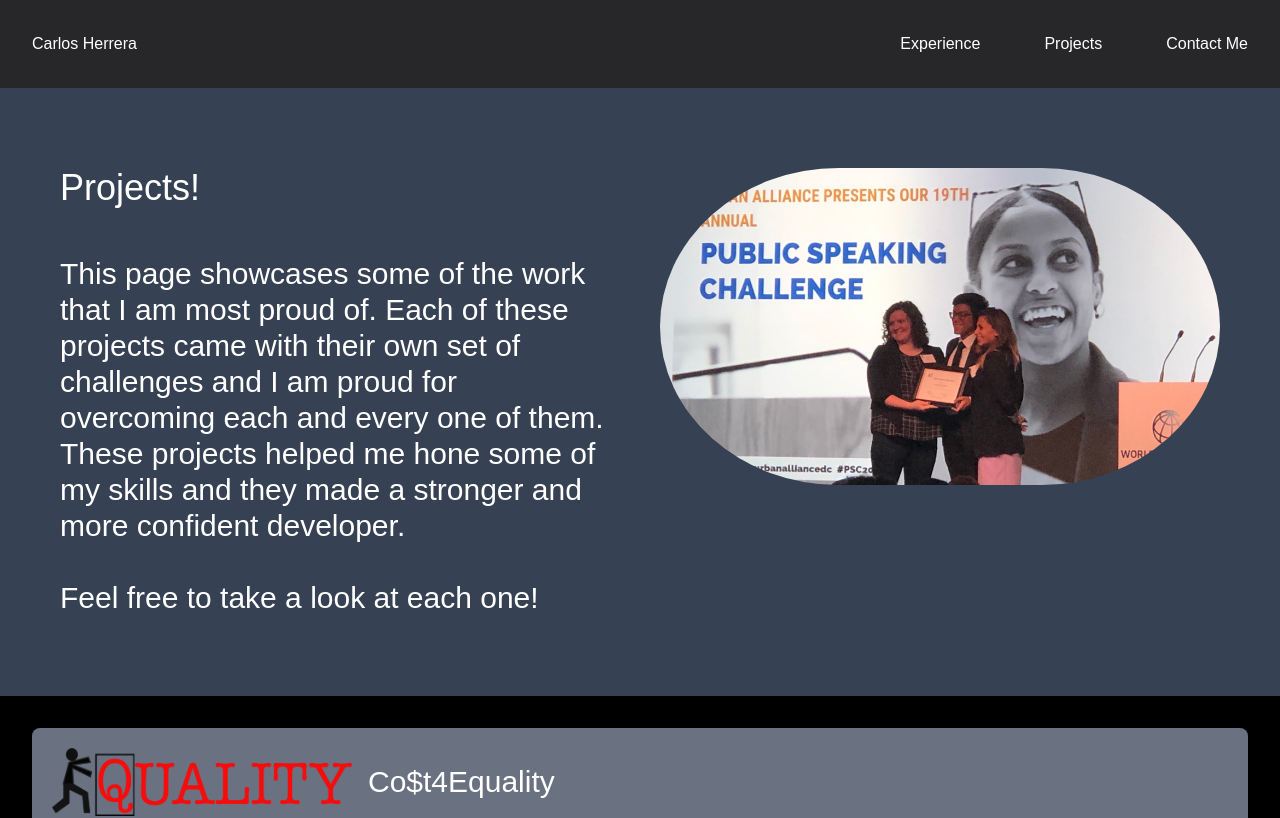
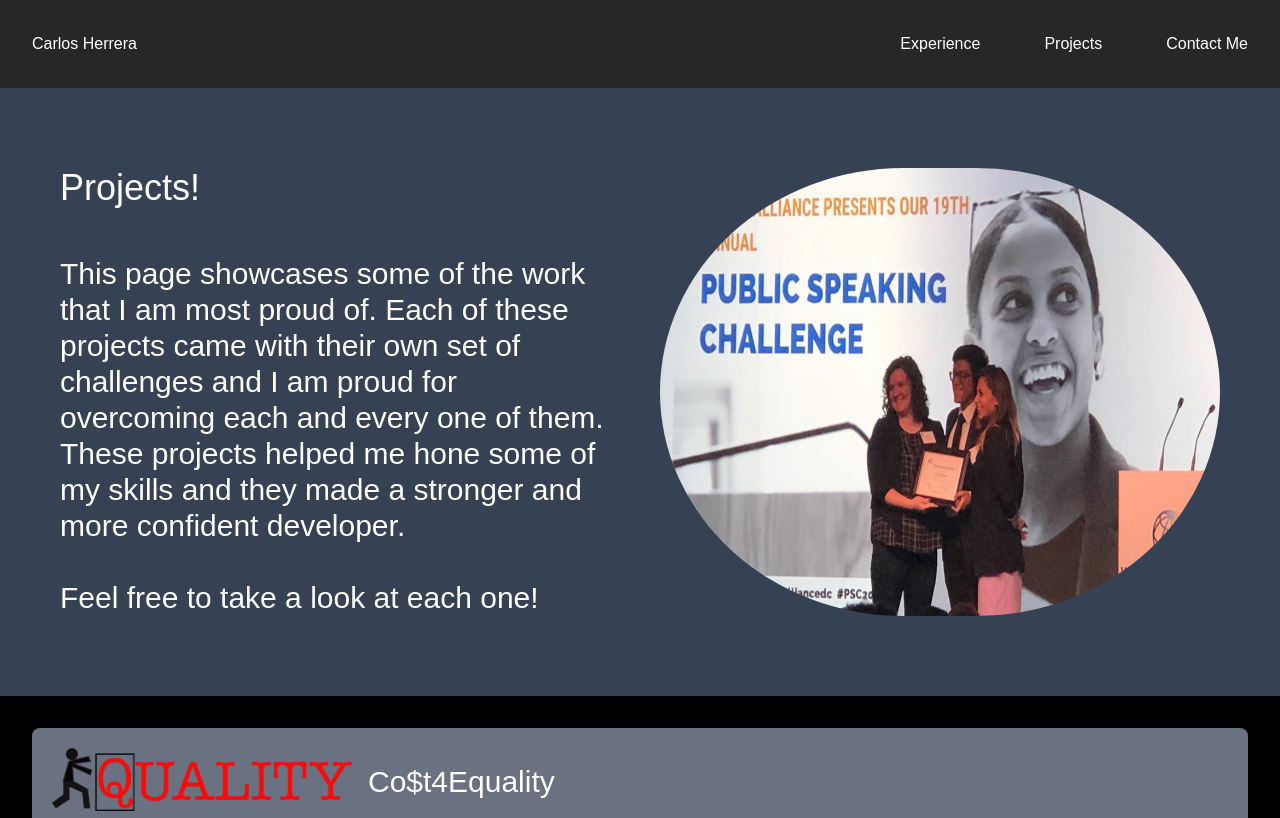
Before and after one commit to CarHerrera/Portfolio, a Next.js app: page /portfolio/projects in a window 1280 px wide. Shown: the top 818 px of the page. Built offline with nearby package versions, Linux system fonts and the light colour scheme.

Commit message:
changed to json and trying to fix assets issue

```diff
--- a/app/page.tsx
+++ b/app/page.tsx
@@ -1,4 +1,5 @@
 import projectsJson from '../public/projects.json';
+import Image from 'next/image';
 const projects = projectsJson;
 function BulletList({list}:{list:String[]}){
   const listItems = list.map(item =>
@@ -11,7 +12,7 @@ export default function Page(){
     const gridItems = projects.map(project =>
     <div key ={project.id} className="bg-gray-500 m-8 p-5 rounded-lg">
       <div className="flex">
-        <a href={project.github} target="_blank"><img className="inline-block" src={project.img} height={project.height} width={project.width}></img></a>
+        <a href={project.github} target="_blank"><Image className="inline-block" src={project.img} height={project.height} width={project.width} alt={project.alt}/></a>
         <div><h2 className="text-3xl m-4">{project.projName}</h2></div>
       </div>
       <br/>
@@ -53,8 +54,8 @@ export default function Page(){
                     </p>
                 </div>
             </div>
-            <div>
-                <img className="rounded-full mx-auto px-5 py-10" src={"/portfolio/me.png"} />
+            <div className="relative">
+                <Image className="rounded-full mx-auto px-5 py-10" src={"/portfolio/me.png"} alt="A picture of me" fill={true}/>
             </div>
             </div>
         <div className="hidden grid-cols-2 bg-black text-white md:grid">
--- a/app/projects/page.tsx
+++ b/app/projects/page.tsx
@@ -1,9 +1,9 @@
 import Image from "next/image";
-import Projects from "../ui/projects"
+import Projects from "../ui/projects";
 export default function Home() {
   return (
     <div>
-        <div className="hidden h-1/2 grid-cols-2 bg-gray-700 p-10 text-white md:grid">
+        <div className="hidden h-1/3 grid-cols-2 bg-gray-700 p-10 text-white md:grid">
             <div className="px-5 py-10">
                   <p className="text-4xl">Projects!</p>
                   <br></br>
@@ -15,8 +15,8 @@ export default function Home() {
                     Feel free to take a look at each one!
                     </p>
             </div>
-            <div>
-                <img className="rounded-full mx-auto px-5 py-10" src={"/portfolio/me.png"} />
+            <div className="relative">
+                <Image className="rounded-full mx-auto px-5 py-10" src={"/portfolio/me.png"} alt="A picture of me" fill={true}/>
             </div>
         </div>
         <Projects/>
--- a/app/ui/edu.tsx
+++ b/app/ui/edu.tsx
@@ -1,3 +1,4 @@
+import Image from 'next/image';
 const schools = [
     {
         id:0,
@@ -29,13 +30,15 @@ const schools = [
 export default function Timeline() {
   // ...
   const size = 175;
-  const listItems = schools.map(school => {
-    if(school.id === (schools.length-1)){
-        return <li key={school.id} className="">
+  const listItems = schools.map(school =>
+    <li key={school.id} className="">
         <div className="flex bl-4 mt-4">
-                  {/* <div className="absolute mt-10 left-33.5 border-gray-50 border-l-3 h-50"></div> */}
-                  <div className="last-of-type:hidden ml-30 absolute w-10 h-10 bg-gray-200 rounded-full mt-6.5 -start-1.5 border border-white dark:border-gray-900 dark:bg-gray-700"></div>
-                  <img className ="rounded-full ml-15" src={school.img} width={size} height={size} alt={school.alt}/>
+          { school.id != (schools.length-1) &&
+              <div className="absolute mt-10 left-33.5 border-gray-50 border-l-3 h-45"></div>
+          }
+
+          <div className="ml-30 absolute w-10 h-10 bg-gray-200 rounded-full mt-6.5 -start-1.5 border border-white dark:border-gray-900 dark:bg-gray-700"></div>
+          <Image className ="rounded-full ml-15" src={school.img} width={size} height={size} alt={school.alt}/>
 
           <div className="mt-4 ml-7">
             <p className="text-2xl">{school.name}</p>
@@ -46,24 +49,7 @@ export default function Timeline() {
 
         </div>
       </li>
-    } else {
-        return <li key={school.id} className="">
-                <div className="flex bl-4 mt-4">
-                  <div className="absolute mt-10 left-33.5 border-gray-50 border-l-3 h-45"></div>
-                  <div className="ml-30 absolute w-10 h-10 bg-gray-200 rounded-full mt-6.5 -start-1.5 border border-white dark:border-gray-900 dark:bg-gray-700"></div>
-                  <img className ="rounded-full ml-15" src={school.img} width={size} height={size} alt={school.alt}/>
 
-                  <div className="mt-4 ml-7">
-                    <p className="text-2xl">{school.name}</p>
-                    <p className="text-2xl">{school.title}</p>
-                  </div>
-                  <div className="flex-grow"></div>
-                  <div className="text-2xl mt-4">{school.time}</div>
-
-                </div>
-            </li>
-    }
-  }
 
   );
   return <ul>{listItems}</ul>
--- a/app/ui/nav.tsx
+++ b/app/ui/nav.tsx
@@ -9,10 +9,10 @@ export default function Nav() {
   return (
     <nav>
         <div className="flex-row hidden grid grid-cols-2 bg-zinc-800 text-white md:flex">
-            <a className="" href="/portfolio">
+            <Link className="" href="/">
             <div className="hover:bg-blue-100 px-8 py-8">
                 Carlos Herrera
-            </div></a>
+            </div></Link>
             <div className="flex-grow"></div>
             <div className= "flex-none flex-row right-full place-content-end">
                 <a className="float-right  px-8 py-8 hover:bg-blue-100" onClick={() => setShowModal(true)}>Contact Me</a>
@@ -23,8 +23,8 @@ export default function Nav() {
                     </div>,
                   document.body
                   )}
-                  <a className="float-right px-8 py-8 hover:bg-blue-100" href="/portfolio/projects">Projects</a>
-                  <a className="float-right  px-8 py-8 hover:bg-blue-100" href="/portfolio/experience">Experience</a>
+                  <Link className="float-right px-8 py-8 hover:bg-blue-100" href="/projects">Projects</Link>
+                  <Link className="float-right  px-8 py-8 hover:bg-blue-100" href="/experience">Experience</Link>
             </div>
         </div>
     </nav>
--- a/app/ui/projects.tsx
+++ b/app/ui/projects.tsx
@@ -1,5 +1,6 @@
 import Link from 'next/link'
 import projectsJson from '../../public/projects.json';
+import Image from 'next/image';
 const projects = projectsJson;
 
 function BulletList({list}:{list:String[]}){
@@ -14,7 +15,7 @@ export default function Projects() {
   const gridItems = projects.map(project =>
     <div key ={project.id} className="bg-gray-500 m-8 p-5 rounded-lg">
       <div className="flex">
-        <img className="inline-block" src={project.img} height={project.height} width={project.width}></img>
+        <a href={project.github} target="_blank"><Image className="inline-block" src={project.img} height={project.height} width={project.width} alt={project.alt}/></a>
         <div><h2 className="text-3xl m-4">{project.projName}</h2></div>
       </div>
       <br/>
--- a/app/ui/work.tsx
+++ b/app/ui/work.tsx
@@ -1,50 +1,5 @@
-const jobs = [
-    {
-        id:0,
-        name:"University of Maryland Police Department, Security Operation Center",
-        title:"Lead Security Monitor",
-        time: "August 2023 - Present",
-        img: '/portfolio/UMD_SEAL.png',
-        alt:"University of Maryland seal",
-        loc:"College Park"
-    },
-    {
-        id:1,
-        name:"University of Maryland Police Department, Security Operation Center",
-        title:"Security Monitor",
-        time: "April 2022 - August 2023",
-        img: '/portfolio/UMD_SEAL.png',
-        alt:"University of Maryland seal",
-        loc:"College Park"
-    },
-    {
-        id:2,
-        name:"Latino Student Fund",
-        time: "November 2018 - August 2019",
-        title:"Intern",
-        img:"/portfolio/LSF.png",
-        alt: "Latino Student Fund logo",
-        loc:"Washington D.C."
-    },
-    {
-        id:3,
-        name:"Urban Alliance",
-        time:"September 2018 - August 2019",
-        title:"Intern",
-        img:"/portfolio/urban_alliance_logo.png",
-        alt:"Urban Alliance Logo",
-        loc:"Washington D.C."
-    },
-    {
-        id:4,
-        name:"ISL (iStrategyLabs)",
-        time: "June 2018 - August 2018",
-        title: "Developer Intern",
-        img:"/portfolio/iSL.png",
-        alt:"I Strategy Labs Logo",
-        loc:"Washington D.C."
-    }
-];
+import jobsJson from "../../public/jobs.json";
+const jobs = jobsJson;
 export default function History() {
   // ...
   const size = 175;
--- a/next.config.ts
+++ b/next.config.ts
@@ -2,7 +2,8 @@ import type { NextConfig } from "next";
 
 const nextConfig: NextConfig = {
   /* config options here */
-    basePath: '/portfolio'
+    basePath: '/portfolio',
+    assetPrefix: '/portfolio'
 };
 
 export default nextConfig;
--- /dev/null
+++ b/public/jobs.json
@@ -0,0 +1,36 @@
+[{
+    "id":0,
+    "name":"University of Maryland Police Department, Security Operation Center",
+    "title":"Lead Security Monitor",
+    "time":"August 2023 - Present",
+    "img":"/portfolio/UMD_SEAL.png",
+    "alt":"University of Maryland seal","loc":"College Park"}
+    ,
+    {
+    "id":1,
+    "name":"University of Maryland Police Department, Security Operation Center",
+    "title":"Security Monitor","time":"April 2022 - August 2023",
+    "img":"/portfolio/UMD_SEAL.png",
+    "alt":"University of Maryland seal","loc":"College Park"}
+    ,
+    {
+    "id":2,
+    "name":"Latino Student Fund",
+    "time":"November 2018 - August 2019","title":"Intern",
+    "img":"/portfolio/LSF.png",
+    "alt":"Latino Student Fund logo","loc":"Washington D.C."}
+    ,
+    {
+    "id":3,
+    "name":"Urban Alliance",
+    "time":"September 2018 - August 2019","title":"Intern",
+    "img":"/portfolio/urban_alliance_logo.png",
+    "alt":"Urban Alliance Logo","loc":"Washington D.C."}
+    ,
+    {
+    "id":4,
+    "name":"ISL (iStrategyLabs)","time":"June 2018 - August 2018","title":"Developer Intern",
+    "img":"/portfolio/iSL.png",
+    "alt":"I Strategy Labs Logo","loc":"Washington D.C."
+    }
+]
--- a/public/projects.json
+++ b/public/projects.json
@@ -12,6 +12,7 @@
     "img":"/portfolio/C4ELogo.png",
     "height": 100,
     "width": 300,
+    "alt": "",
     "id": 3
   },
   {
@@ -28,6 +29,7 @@
     "cite":    "<a href='https://www.freepnglogos.com/images/discord-logo-png-7617.html'>Get it on discord logo logodownload download logotipos</a>",
     "height": 50,
     "width": 100,
+    "alt": "",
     "id": 2
   },
   {
@@ -43,6 +45,7 @@
     "cite": "<a href='https://www.flaticon.com/free-icons/dumbbell' title='dumbbell icons'>Dumbbell icons created by Freepik - Flaticon</a>",
     "height": 50,
     "width": 50,
+    "alt": "",
     "id": 1
   },
   {
@@ -59,6 +62,7 @@
     "cite": "<a href='https://www.flaticon.com/free-icons/cocktail' title='cocktail icons'>Cocktail icons created by Freepik - Flaticon</a>",
     "height": 50,
     "width": 60,
+    "alt": "",
     "id": 0
   },
 
@@ -74,5 +78,6 @@
     "img":"/portfolio/next.svg",
     "height": 50,
     "width": 50,
+    "alt": "",
     "id":4
   }]
```
Lines whose indentation alone changed are shown as unchanged.
